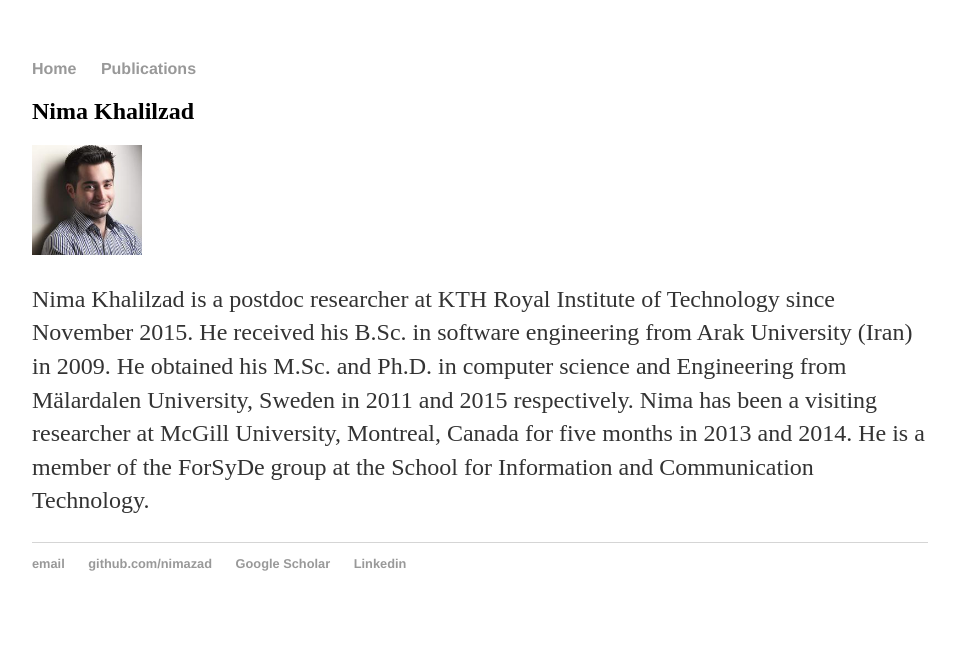
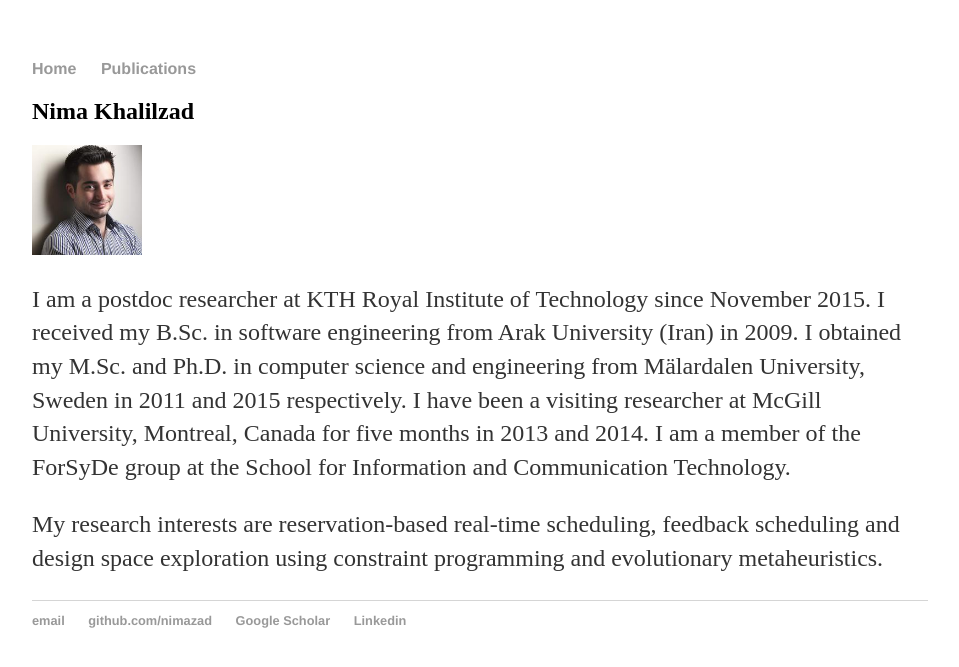
Before and after one commit to nimazad/nimazad.github.io, a Jekyll site: the page built from index.html, in a window 1280 px wide. Shown: the top 667 px of the page, without its empty margins (160-1119 px from the left). Built offline with Jekyll 4.4.1, drawn with Linux system fonts in a browser that asks for light colours.

Commit message:
text updated

```diff
--- a/index.html
+++ b/index.html
@@ -1,13 +1,15 @@
 ---
 layout: default
-title: Nima Khalilzad
+title: Nima Khalilzad, PhD
 ---
 <div class="blurb">
 	<h2>Nima Khalilzad</h2>
 <img src="nima.jpg" alt="Nima" style="width:110px;height:110px;">
 <p>
-Nima Khalilzad is a postdoc researcher at KTH Royal Institute of Technology since November 2015. He received his B.Sc. in software engineering from Arak University (Iran) in 2009. He obtained his M.Sc. and Ph.D. in computer science and Engineering from Mälardalen University, Sweden in 2011 and 2015 respectively.
-
-Nima has been a visiting researcher at McGill University, Montreal, Canada for five months in 2013 and 2014. He is a member of the ForSyDe group at the School for Information and Communication Technology.
+I am a postdoc researcher at KTH Royal Institute of Technology since November 2015. I received my B.Sc. in software engineering from Arak University (Iran) in 2009. I obtained my M.Sc. and Ph.D. in computer science and engineering from Mälardalen University, Sweden in 2011 and 2015 respectively.
+I have been a visiting researcher at McGill University, Montreal, Canada for five months in 2013 and 2014. I am a member of the ForSyDe group at the School for Information and Communication Technology.
+</p>
+<p>
+My research interests are reservation-based real-time scheduling, feedback scheduling and design space exploration using constraint programming and evolutionary metaheuristics.
 </p>
 </div><!-- /.blurb -->
```
